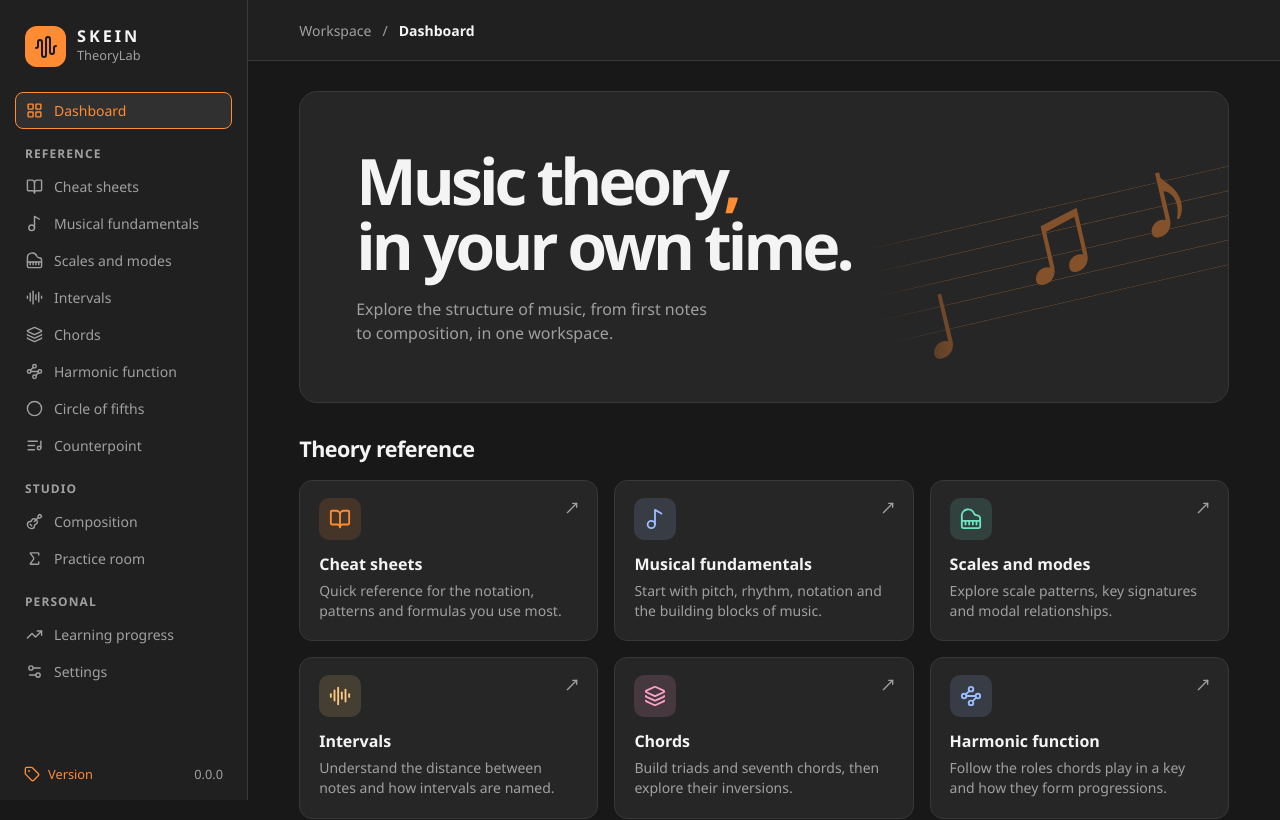
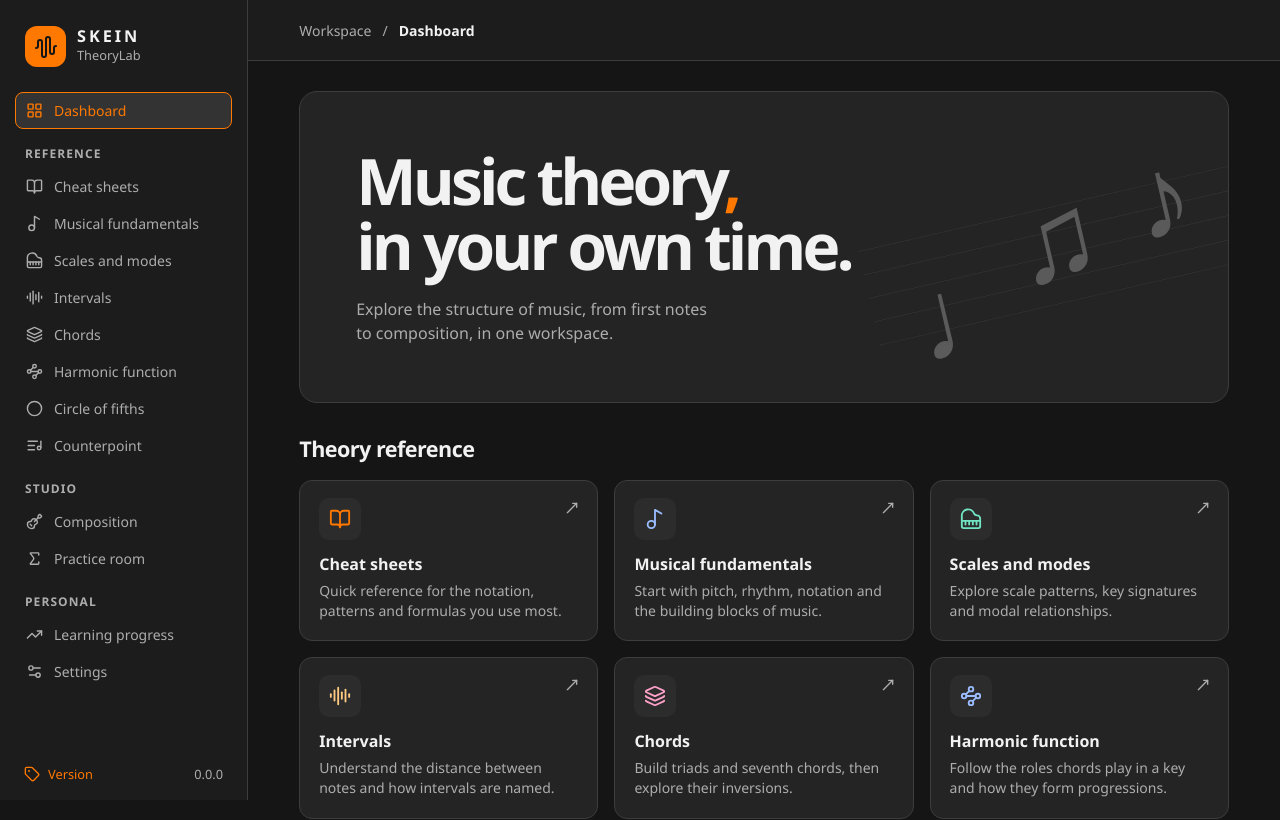
Before and after one commit to nigeyuk/skein-theorylab, a React (Vite) app: page / in a window 1280 px wide. Shown: the top 820 px of the page. Built offline with nearby package versions, Linux system fonts and the light colour scheme.

Commit message:
style(theme): eliminate warm undertones from dark interface

```diff
--- a/index.html
+++ b/index.html
@@ -3,7 +3,7 @@
   <head>
     <meta charset="UTF-8" />
     <meta name="viewport" content="width=device-width, initial-scale=1.0" />
-    <meta name="theme-color" content="#181818" />
+    <meta name="theme-color" content="#151515" />
     <meta name="description" content="SKEIN TheoryLab, a workspace for exploring music theory." />
     <title>SKEIN TheoryLab</title>
   </head>
--- a/src/app/styles.css
+++ b/src/app/styles.css
@@ -2,16 +2,17 @@
 
 /* Shared SKEIN tokens. Additional themes can override these roles at the root. */
 @theme static {
-  --color-canvas: #181818;
-  --color-chrome: #202020;
-  --color-panel: #262626;
-  --color-elevated: #303030;
-  --color-border: #383838;
-  --color-accent: #FF8C32;
-  --color-accent-hover: #FFA557;
-  --color-on-accent: #181818;
-  --color-primary: #F4F4F4;
-  --color-muted: #A0A0A0;
+  --color-canvas: #151515;
+  --color-chrome: #1C1C1C;
+  --color-panel: #242424;
+  --color-elevated: #2C2C2C;
+  --color-selected: #333333;
+  --color-border: #3D3D3D;
+  --color-accent: #FF7800;
+  --color-accent-hover: #FF952E;
+  --color-on-accent: #151515;
+  --color-primary: #F2F2F2;
+  --color-muted: #ADADAD;
   --color-focus: var(--color-accent);
 
   /* Module and notation colours are independent of the application accent. */
@@ -53,7 +54,7 @@ h1:focus { outline: none; }
   border: 1px solid transparent; border-radius: 8px; color: var(--color-muted); font-size: .875rem;
 }
 .nav-link:hover { color: var(--color-primary); background: var(--color-elevated); }
-.nav-link[aria-current="page"] { color: var(--color-accent); background: var(--color-elevated); border-color: var(--color-accent); }
+.nav-link[aria-current="page"] { color: var(--color-accent); background: var(--color-selected); border-color: var(--color-accent); }
 .nav-group { margin-top: 16px; }
 .nav-group > p { padding: 0 10px 5px; color: var(--color-muted); font-size: .75rem; letter-spacing: .09em; text-transform: uppercase; font-weight: 700; }
 .sidebar-footer { display: flex; align-items: center; gap: 8px; padding: 14px 9px 0; margin-top: auto; color: var(--color-accent); font-size: .8rem; }
@@ -75,9 +76,8 @@ h1:focus { outline: none; }
 .hero p { color: var(--color-muted); margin-top: 18px; max-width: 370px; line-height: 1.55; }
 .hero-art {
   position: absolute; z-index: -1; right: -35px; top: 18%; width: 43%; height: 68%;
-  transform: rotate(-13deg); opacity: .43; color: var(--color-accent);
-  background: repeating-linear-gradient(to bottom, color-mix(in srgb, currentColor 45%, transparent) 0 1px, transparent 1px 24px) center / 100% 97px no-repeat;
-  mask-image: linear-gradient(90deg, transparent, var(--color-primary) 22%);
+  transform: rotate(-13deg); opacity: .4; color: var(--color-muted);
+  background: repeating-linear-gradient(to bottom, var(--color-border) 0 1px, transparent 1px 24px) center / 100% 97px no-repeat;
 }
 .hero-art span { position: absolute; font-size: clamp(3rem, 9vw, 8rem); line-height: 1; }
 .hero-art span:nth-child(1) { left: 10%; top: 38%; }
@@ -99,7 +99,7 @@ h1:focus { outline: none; }
 .module-card:hover { border-color: var(--color-accent-hover); background: var(--color-elevated); }
 .module-icon {
   display: grid; place-items: center; color: var(--module); width: 42px; height: 42px;
-  background: color-mix(in srgb, var(--module) 14%, transparent); border-radius: 10px;
+  background: var(--color-elevated); border-radius: 10px;
 }
 .card-arrow { position: absolute; right: 17px; top: 19px; color: var(--color-muted); }
 .module-card h3 { margin-top: 12px; font-weight: 650; }
@@ -132,16 +132,20 @@ h1:focus { outline: none; }
 .lab-button, .lab-select, .keyboard-setting select {
   border: 1px solid var(--color-border);
   border-radius: 7px;
-  background: var(--color-chrome);
+  background: var(--color-elevated);
 }
 .lab-button {
   display: inline-flex; align-items: center; justify-content: center; gap: 6px;
   min-height: 34px; padding: 5px 10px;
   color: var(--color-primary); font-size: .875rem; cursor: pointer;
 }
-.lab-button:hover:not(:disabled), .lab-button[aria-pressed="true"] {
-  border-color: var(--color-accent); background: var(--color-elevated); color: var(--color-accent);
+.lab-button:hover:not(:disabled) {
+  border-color: var(--color-accent-hover); color: var(--color-accent-hover);
 }
+.lab-button[aria-pressed="true"], .keyboard-dock[open] summary, .mobile-nav[open] summary {
+  background: var(--color-selected); color: var(--color-accent);
+}
+.lab-button[aria-pressed="true"] { border-color: var(--color-accent); }
 .lab-button.lab-primary { border-color: var(--color-accent); background: var(--color-accent); color: var(--color-on-accent); font-weight: 650; }
 .lab-button.lab-primary:hover { background: var(--color-accent-hover); color: var(--color-on-accent); }
 .lab-button:disabled { opacity: .5; cursor: default; }
```
